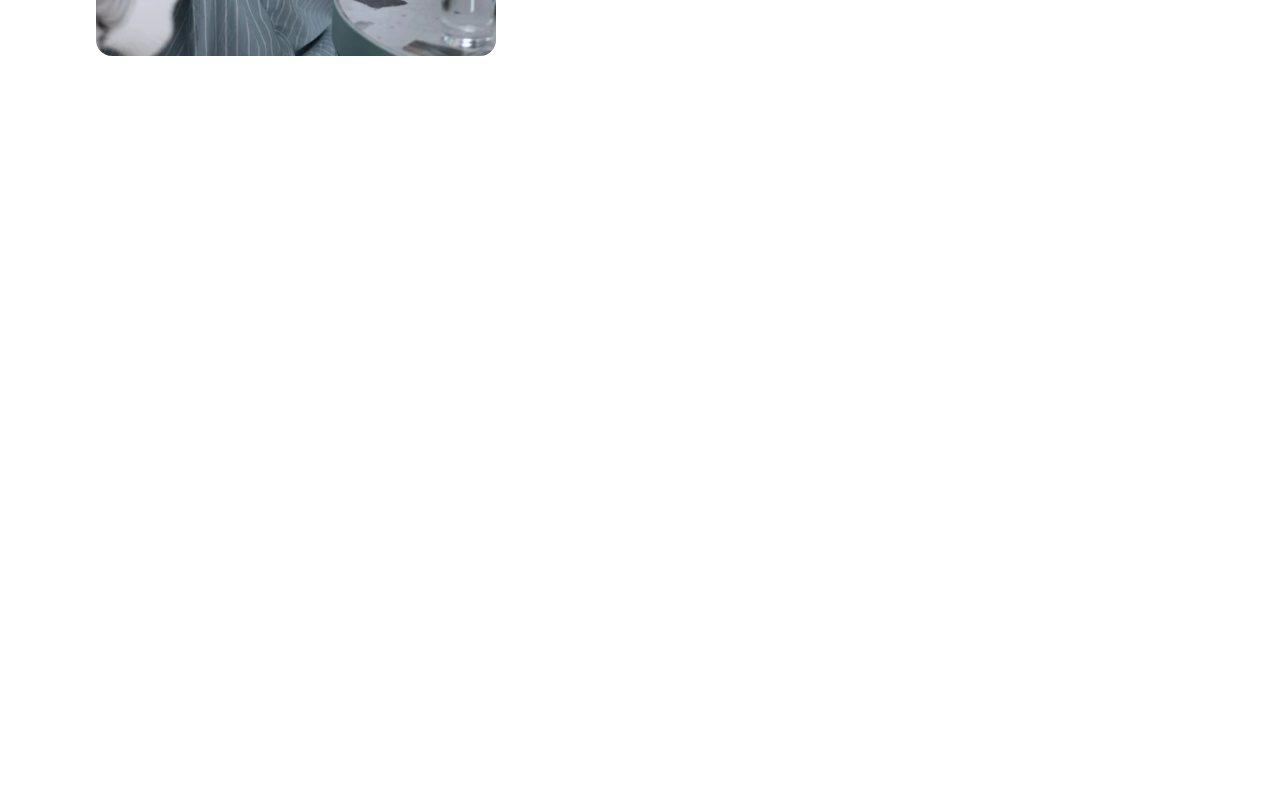
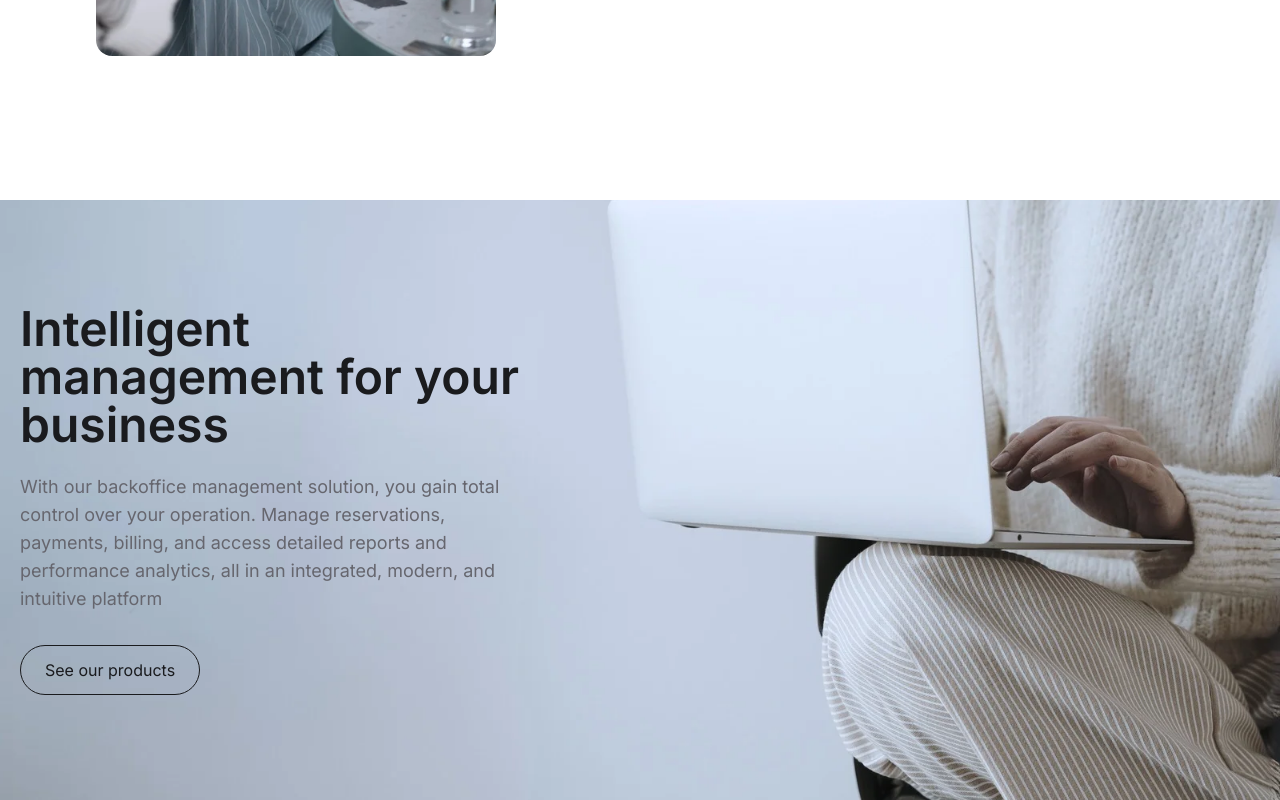
Before and after one commit to itseduardolima/bepass, a Next.js app: page /en in a window 1280 px wide. Shown: the part 5721-6521 px from the top of the page. Before the commit the page ends 5921 px from the top, so only its background shows below. Built offline with nearby package versions, Linux system fonts and the light colour scheme.

Commit message:
feat: Management section

```diff
--- a/app/[locale]/page.tsx
+++ b/app/[locale]/page.tsx
@@ -1,6 +1,7 @@
 import Header from "@/components/Header";
 import Experience from "@/components/sections/Experience";
 import Hero from "@/components/sections/Hero";
+import Management from "@/components/sections/Management";
 import Partners from "@/components/sections/Partners";
 import PassCardShowcase from "@/components/sections/PassCardShowcase";
 import Plans from "@/components/sections/Plans";
@@ -18,6 +19,7 @@ export default function HomePage() {
       <Plans />
       <PassCardShowcase />
       <Rates />
+      <Management />
     </>
   );
 }
--- /dev/null
+++ b/components/sections/Management.tsx
@@ -0,0 +1,37 @@
+import Image from 'next/image';
+import { useTranslations } from 'next-intl';
+import LaptopUser from '@/public/assets/images/laptop-user.webp';
+
+export default function Management() {
+  const t = useTranslations('management');
+
+  return (
+    <section className="relative w-full min-h-[600px] overflow-hidden">
+      <div className="absolute inset-0 ">
+        <Image
+          src={LaptopUser}
+          alt=""
+          fill
+          className="object-cover object-left-center scale-x-[-1]"
+          priority
+        />
+      </div>
+      <div className="max-w-7xl mx-auto min-h-[600px] flex items-center px-5">
+        <div className="max-w-[500px] relative z-10 bg-white/30 p-6 rounded-lg backdrop-blur-sm md:bg-transparent md:p-0 md:backdrop-blur-none">
+          <h2 className="text-3xl md:text-5xl font-semibold text-primary mb-6 leading-tight">
+            {t('title')}
+          </h2>
+          <p className="text-base md:text-lg text-text mb-8">
+            {t('description')}
+          </p>
+          <a
+            href="#"
+            className="inline-flex items-center px-6 py-3 border border-primary rounded-full text-primary hover:bg-primary hover:text-white transition-colors duration-300"
+          >
+            {t('see_our_products')}
+          </a>
+        </div>
+      </div>
+    </section>
+  );
+}
--- a/messages/en.json
+++ b/messages/en.json
@@ -94,5 +94,10 @@
     "title": "The best rates in the market",
     "description": "Secure payments, 24/7 support, and competitive rates to ensure efficiency and peace of mind in every transaction. With complete integration into the PASS ecosystem, you have control and convenience to focus on growing your business.",
     "image_alt": "Person using PASS card"
+  },
+  "management": {
+    "title": "Intelligent management for your business",
+    "description": "With our backoffice management solution, you gain total control over your operation. Manage reservations, payments, billing, and access detailed reports and performance analytics, all in an integrated, modern, and intuitive platform",
+    "see_our_products": "See our products"
   }
 }
--- a/messages/es.json
+++ b/messages/es.json
@@ -94,5 +94,10 @@
     "title": "Las mejores tarifas del mercado",
     "description": "Pagos seguros, soporte 24/7 y tarifas competitivas para garantizar eficiencia y tranquilidad en cada transacción. Con integración completa al ecosistema PASS, tienes control y practicidad para enfocarte en el crecimiento de tu negocio.",
     "image_alt": "Persona usando tarjeta PASS"
+  },
+  "management": {
+    "title": "Gestión inteligente para tu negocio",
+    "description": "Con nuestra solución de gestión de backoffice, obtienes control total sobre tu operación. Gestiona reservas, pagos, facturación y accede a informes detallados y análisis de rendimiento, todo en una plataforma integrada, moderna e intuitiva",
+    "see_our_products": "Ver nuestros productos"
   }
 }
--- a/messages/pt.json
+++ b/messages/pt.json
@@ -94,5 +94,10 @@
     "title": "As melhores taxas do mercado",
     "description": "Pagamentos seguros, suporte 24/7 e taxas competitivas para garantir eficiência e tranquilidade em cada transação. Com integração completa ao ecossistema PASS, você tem controle e praticidade para focar no crescimento do seu negócio.",
     "image_alt": "Pessoa utilizando cartão PASS"
+  },
+  "management": {
+    "title": "Gestão inteligente para o seu negócio",
+    "description": "Com a nossa solução de gestão de backoffice, você ganha controle total sobre sua operação. Gerencie reservas, pagamentos, faturamento e tenha acesso a relatórios detalhados e análises de desempenho, tudo em uma plataforma integrada, moderna e intuitiva",
+    "see_our_products": "Ver nossos produtos"
   }
 }
```
Also changed, not shown: public/assets/images/laptop-user.webp (added).
